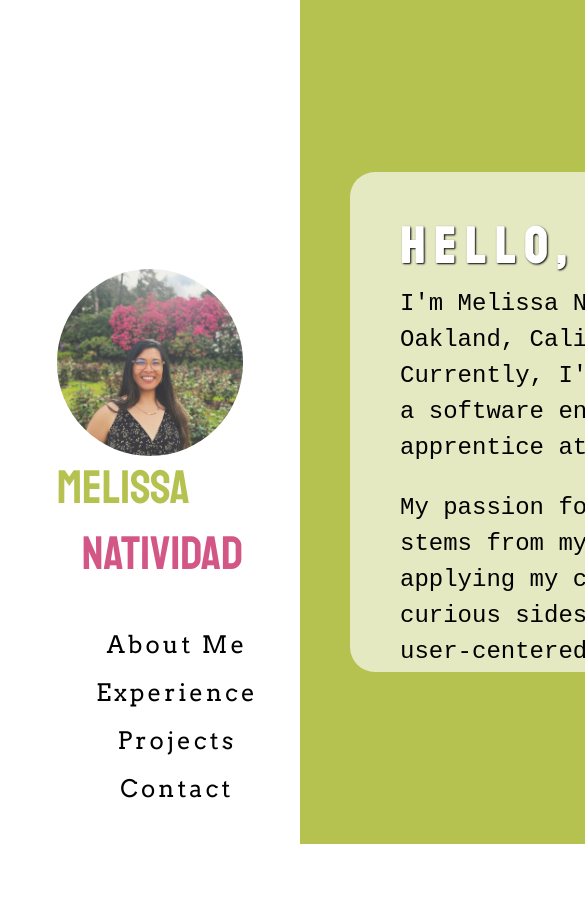
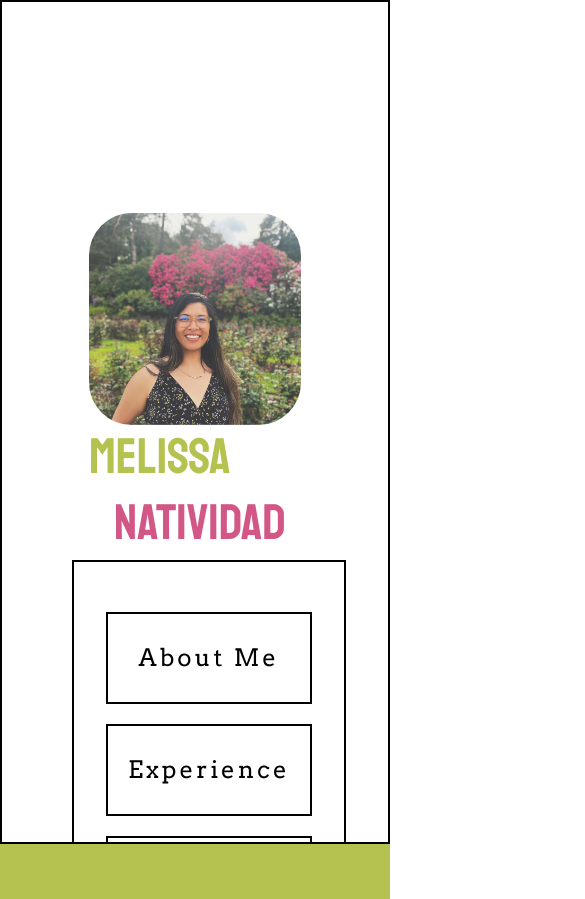
Before and after one commit to m3ia/new-portfolio-2022, a website: page index.html in a window 390 px wide. Shown: the top 899 px of the page, 585 px wide, since content can reach past the window. Before the commit the page ends 844 px from the top, so only its background shows below. Drawn offline with nearby package versions, Linux system fonts and the light colour scheme; a web font is replaced by a local one.

Commit message:
WIP: styling with small screen

```diff
--- a/index.css
+++ b/index.css
@@ -116,6 +116,7 @@ p, li {
     display: flex;
     flex-direction: column;
     justify-content: center;
+    align-items: center;
     background-color: rgb(182, 194, 80);
     min-width: 50%;
     width: 100%;
@@ -139,6 +140,9 @@ p, li {
     display:block;
 }
 
+.contactForm {
+    margin-top: 50px;
+}
 /* Contact Form */
 .contactFormDiv {
     display: none;
@@ -159,59 +163,87 @@ textarea {
     margin: 10px;
 }
 
- @media (max-width: 700px) {
-    .contentDiv {
-        min-width: 700px;
+/* Media Queries */
+ @media (max-width: 900px) {
+    .sidebar {
+        border: 2px solid black;
+        min-height: 400px;
         width: 100%;
-        min-height: 700px;
-    }
-    .aboutMe, .contactFormDiv {
-        width: 500px;
-        max-width: 100%;
-        max-height: 500px;
-        overflow: auto;
-        scroll-behavior: smooth;
-    }
- }
-
- /* Media Queries */
-/* @media (max-width: 960px) {
-    .wrapper {
         display: flex;
         flex-direction: column;
-        align-items: center;
-        margin: 0%;
-    }
-
-    h1 {
-        font-size: 12px;
-    }
-
-    .sidebar {
-        display: block;
-        flex-direction: row;
-        justify-content: center;
-        background-color: orange;
-        width: 100%;
+        align-content: space-around;
+        background-color: white;
+        min-height: 100%;
         position: relative;
     }
 
     .sidebarWrapper {
         position: absolute;
-        bottom: 1rem;
+        bottom: 25%;
         text-align: left;
-        padding: 45px;
+        padding: 5rem;
         margin: 12px;
-        border: 1px solid black;
     }
 
-    .contentDiv {
+    #profileImg {
+        background-image: none;
+        width: 100%;
+        height: 100%;
+        background-position: center;
+        background-repeat: no-repeat;
+        background-origin: content-box;
+        border-radius: 20%;
+        margin-bottom: 10px;
+        align-self: center;
+        position:inherit;
+    }
+
+    h1 {
+        font-size: 50px;
+        font-family: 'Nixie One', 'Staatliches', 'Bebas Neue', serif;
+        line-height: 24px;
+    }
+
+    #firstLine {
+        color: #B6C250;
+        align-self: center;
+    }
+    #secondLine {
+        /* margin-left: 5px; */
+        color: #D35786;
+        align-self: center;
+    }
+
+    .nav ul {
+        position: absolute;
+        border: 2px solid black;
+        text-align: center;
+        left: 16%;
+        padding: 30px;
+        line-height: 2;
+    }
+
+    .nav li {
+        list-style: none;
+        font-family: 'Arvo', serif;
+        letter-spacing: 3px;
+        border: 2px solid black;
+        padding: 20px;
+        margin: 20px 2px 10px 2px;
+    }
+
+    .wrapper {
         display: flex;
         flex-direction: column;
-        justify-content: center;
-        background-color: blue;
-        max-width: 80%;
-        padding: 50px;
+        align-items: center;
+        align-content: center;
     }
-
- } */
+    .contentDiv {
+        width: 100%;
+    }
+    .aboutMe, .contactFormDiv {
+        width: 100%;
+        overflow: auto;
+        scroll-behavior: smooth;
+    }
+ }
```
